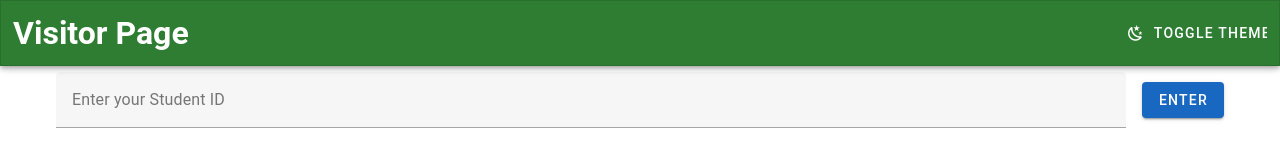
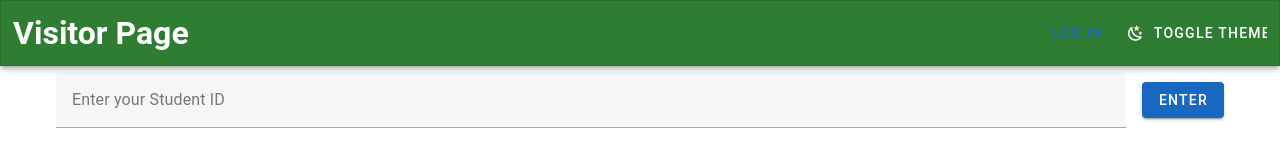
Before and after one commit to hersheydoria/student-violations-108, a Vue app: page /visitor in a window 1280 px wide. Shown: the top 160 px of the page. Built offline with nearby package versions, Linux system fonts and the light colour scheme.

Commit message:
feat: added logIn button

```diff
--- a/src/views/system/VisitorView.vue
+++ b/src/views/system/VisitorView.vue
@@ -1,5 +1,6 @@
 <script setup>
-import { ref, watch } from 'vue'
+import { ref } from 'vue'
+import { useRouter } from 'vue-router' // Import the Vue Router
 
 // Theme setup
 const theme = ref(localStorage.getItem('theme') ?? 'Light')
@@ -8,6 +9,14 @@ const theme = ref(localStorage.getItem('theme') ?? 'Light')
 function onClick() {
   theme.value = theme.value === 'light' ? 'dark' : 'light'
   localStorage.setItem('theme', theme.value)
+}
+
+// Router setup to navigate to login page
+const router = useRouter()
+
+// Function to handle Log In button click
+function goToLogin() {
+  router.push('/login') // Assuming '/login' is the route for your login page
 }
 
 // Student data (mock data for demonstration)
@@ -33,13 +42,6 @@ function handleEnterClick() {
     studentRecords.value = [] // Reset records if no student found
   }
 }
-
-// Watch the studentID and clear records when input is cleared (X button clicked)
-watch(studentID, (newValue) => {
-  if (!newValue) {
-    studentRecords.value = [] // Clear the records when search input is empty
-  }
-})
 </script>
 
 <template>
@@ -48,15 +50,20 @@ watch(studentID, (newValue) => {
       :color="theme === 'light' ? 'green-lighten-1' : 'green-darken-3'"
       border
     >
-      <!-- Align Visitor Page text and Toggle Theme button in the same row -->
+      <!-- Align Visitor Page text, Log In button, and Toggle Theme button in the same row -->
       <v-row align="center" class="flex-grow-1">
         <!-- Visitor Page text -->
         <v-col class="text-start">
           <h1>Visitor Page</h1>
         </v-col>
 
-        <!-- Spacer to push Toggle Theme button to the right -->
+        <!-- Spacer to push buttons to the right -->
         <v-spacer></v-spacer>
+
+        <!-- Log In button -->
+        <v-btn color="primary" @click="goToLogin">
+          Log In
+        </v-btn>
 
         <!-- Toggle Theme button -->
         <v-btn
```
